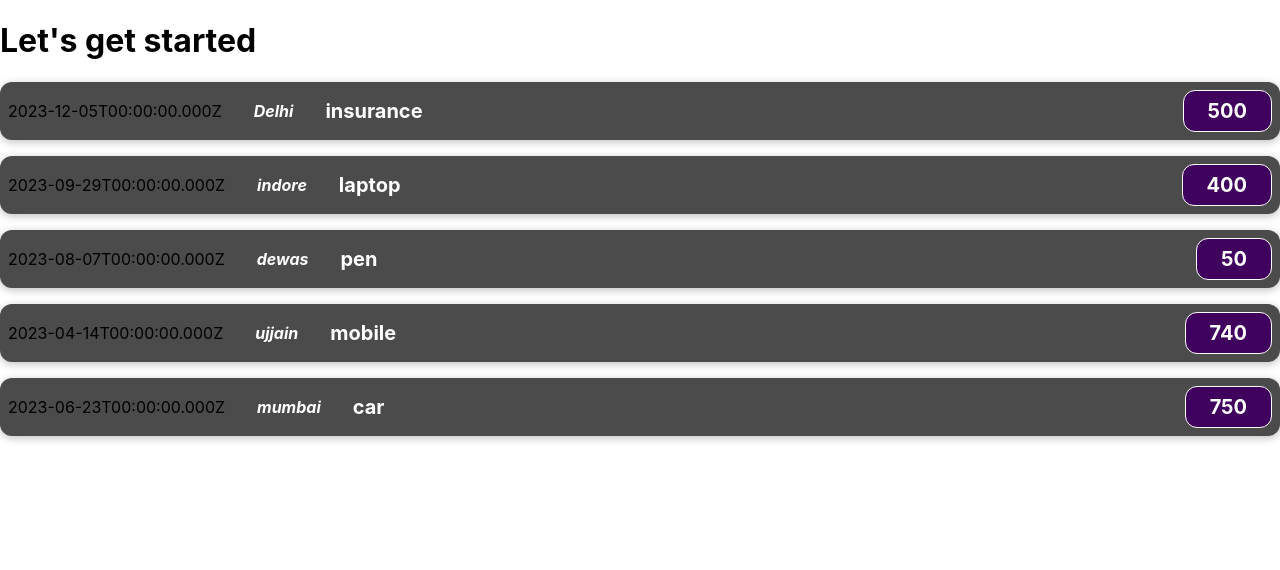
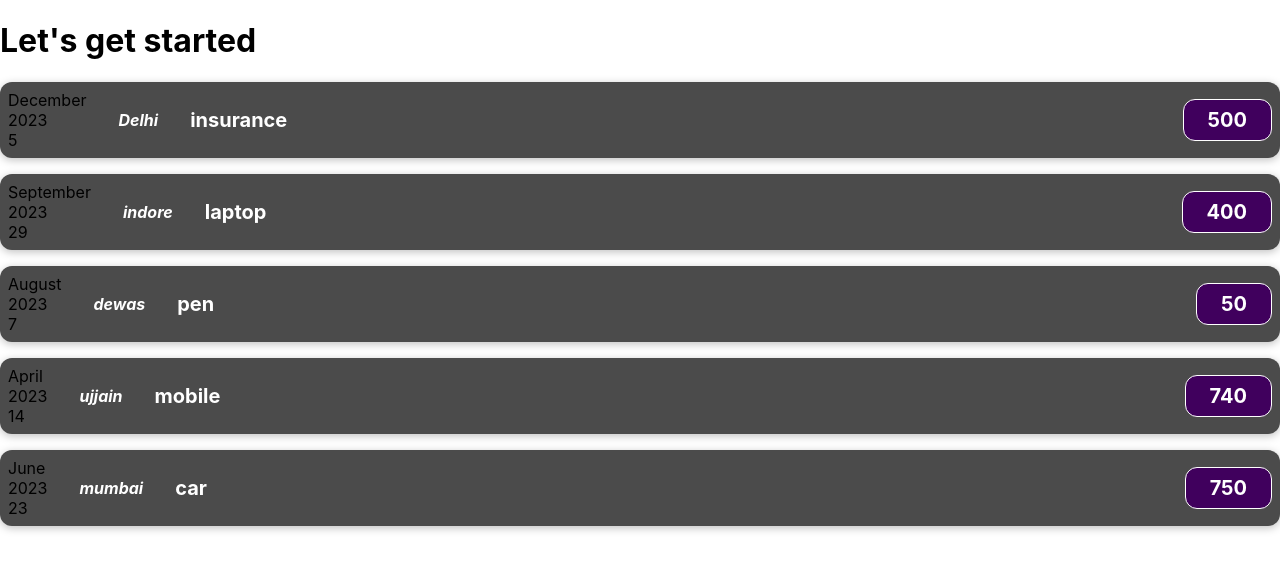
Before and after one commit to vishnu-mukati/Learning-React, a React (Create React App) app: page / in a window 1280 px wide. Shown: the top 570 px of the page. Built offline with nearby package versions, Linux system fonts and the light colour scheme.

Commit message:
giving calendar like look by the methoid of get month and date and year

```diff
--- a/src/components/ExpenseItem.js
+++ b/src/components/ExpenseItem.js
@@ -1,17 +1,36 @@
 import "./ExpenseITem.css"
 
-function ExpenseItem(props){
+function ExpenseItem(props) {
+    const months = [
+        "January",
+        "February",
+        "March",
+        "April",
+        "May",
+        "June",
+        "July",
+        "August",
+        "September",
+        "October",
+        "November",
+        "December"
+    ]
+    const month = months[props.date.getMonth()];
+    const year = props.date.getFullYear();
+    const date = props.date.getDate();
     return (
-        <div className ="expense-item">
+        <div className="expense-item">
             <div>
-                <div>{props.date.toISOString()}</div>
+                <div>{month}</div>
+                <div>{year}</div>
+                <div>{date}</div>
             </div>
-            <div className = "expense-item__location">
+            <div className="expense-item__location">
                 <h2>{props.location}</h2>
             </div>
-            <div className ="expense-item__description">
+            <div className="expense-item__description">
                 <h2>{props.title}</h2>
-                <div className ="expense-item__price">{props.amount}</div>
+                <div className="expense-item__price">{props.amount}</div>
             </div>
         </div>
     );
```
